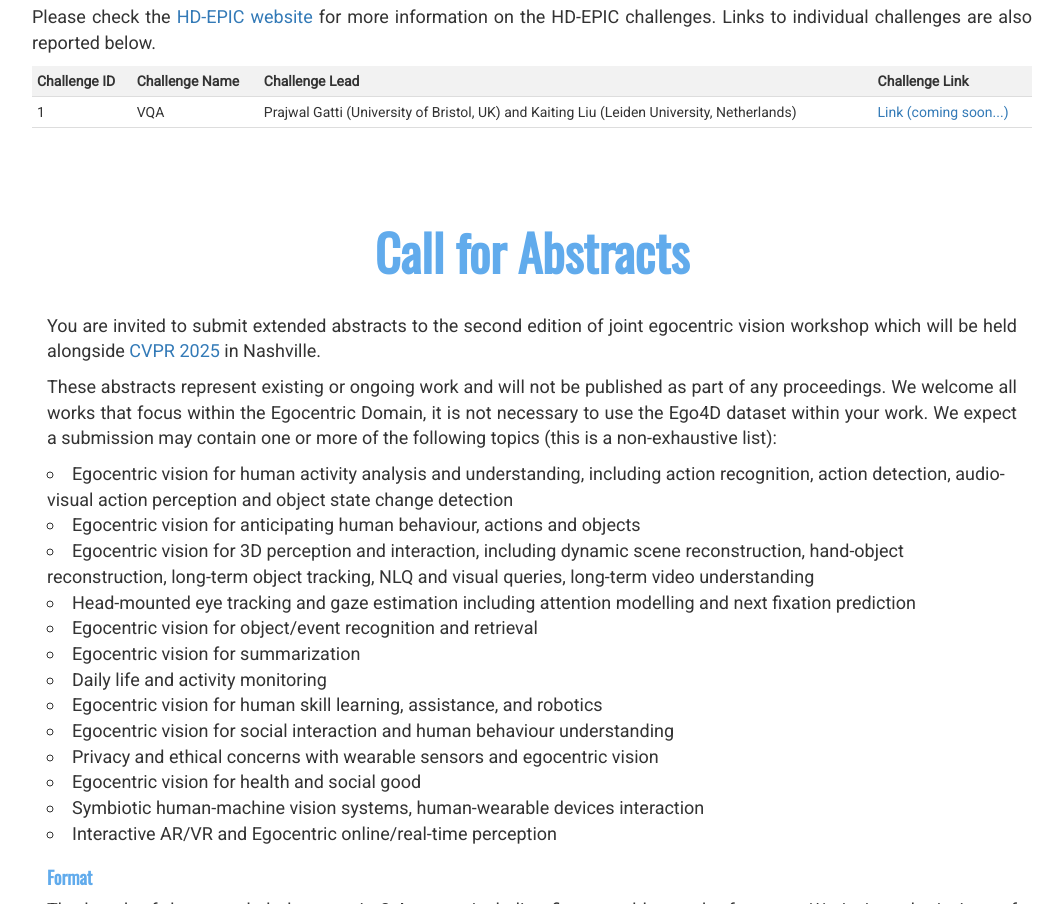
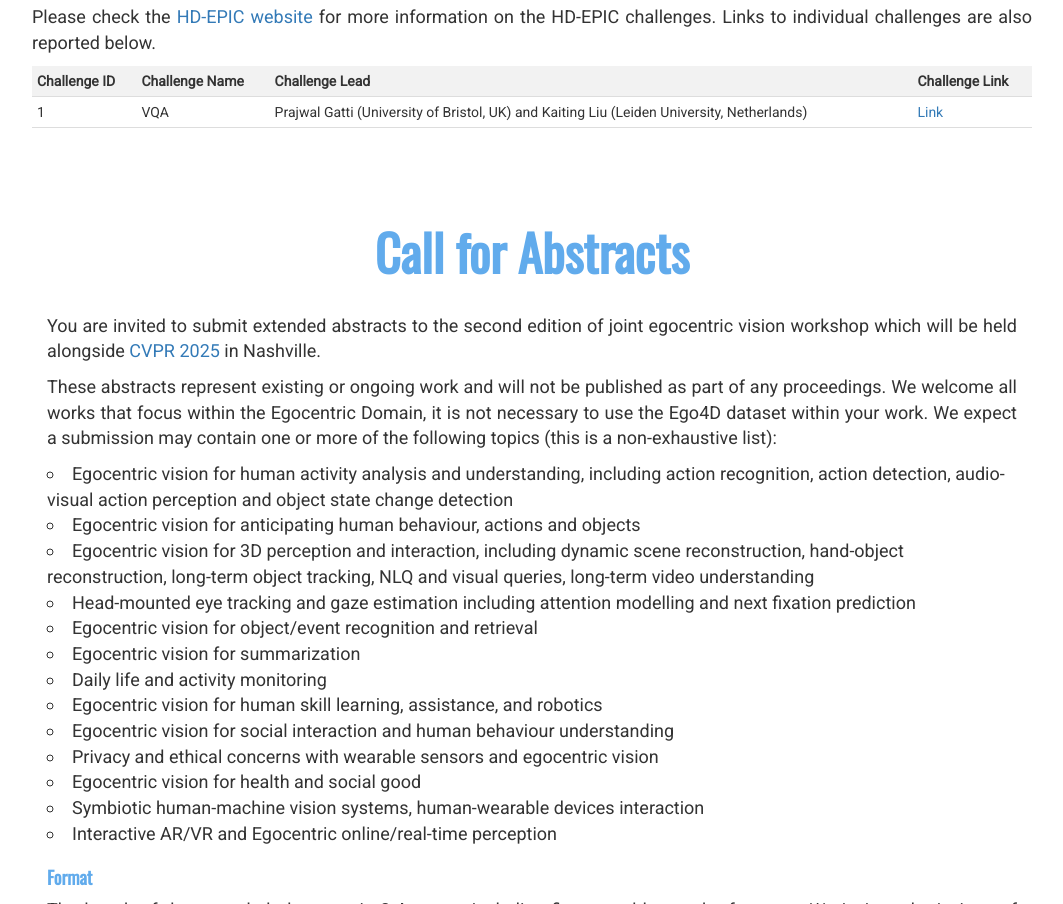
Before and after one commit to egovis/cvpr25, a plain HTML site: page index.html in a window 1280 px wide. Shown: the part 3937-4841 px from the top of the page, without its empty margins (108-1171 px from the left). Drawn offline with nearby package versions, Linux system fonts and the light colour scheme.

Commit message:
add hd-epic challenge link

```diff
--- a/index.html
+++ b/index.html
@@ -599,7 +599,7 @@
                 <td>1</td>
                 <td>VQA</td>
                 <td>Prajwal Gatti (University of Bristol, UK) and Kaiting Liu (Leiden University, Netherlands)</td>
-                <td><a href="" target="_blank">Link (coming soon...)</a></td>
+                <td><a href="https://codalab.lisn.upsaclay.fr/competitions/22006" target="_blank">Link</a></td>
             </tr>
         </tbody>
       </table>
```
